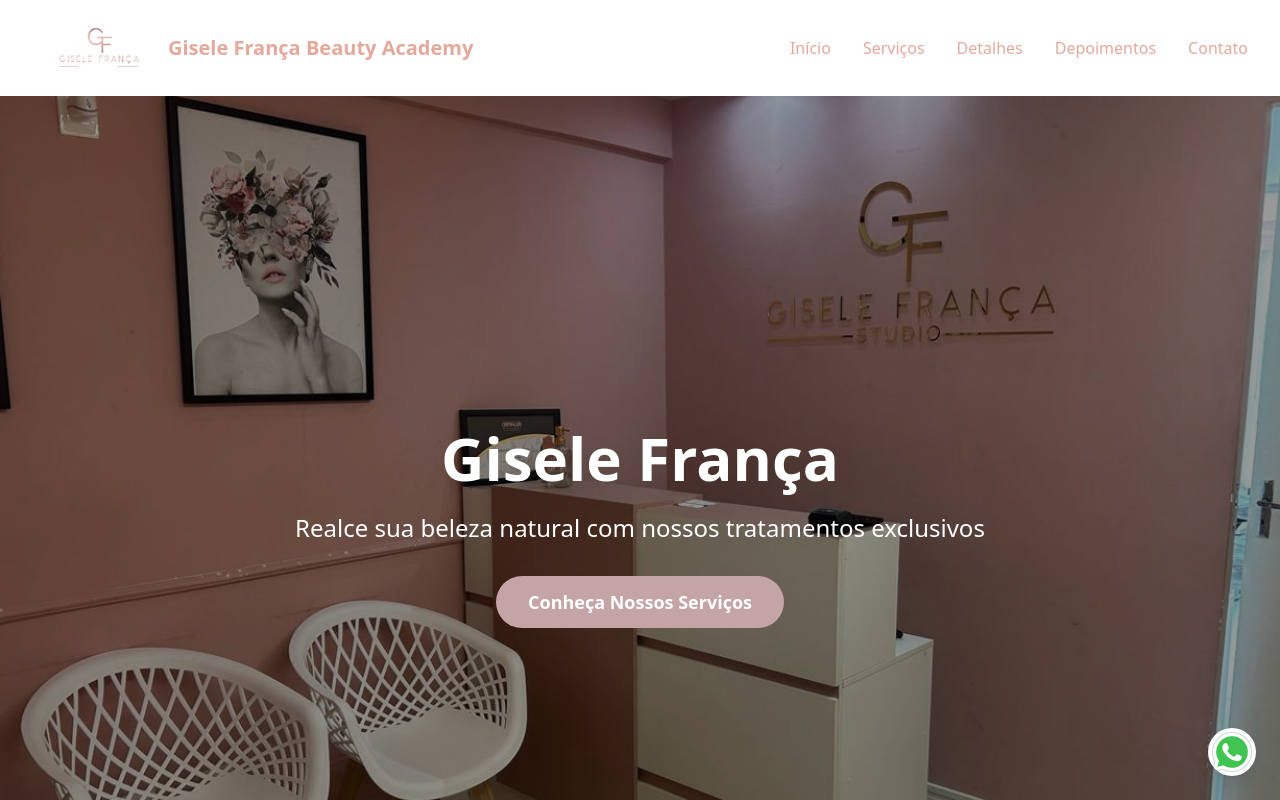
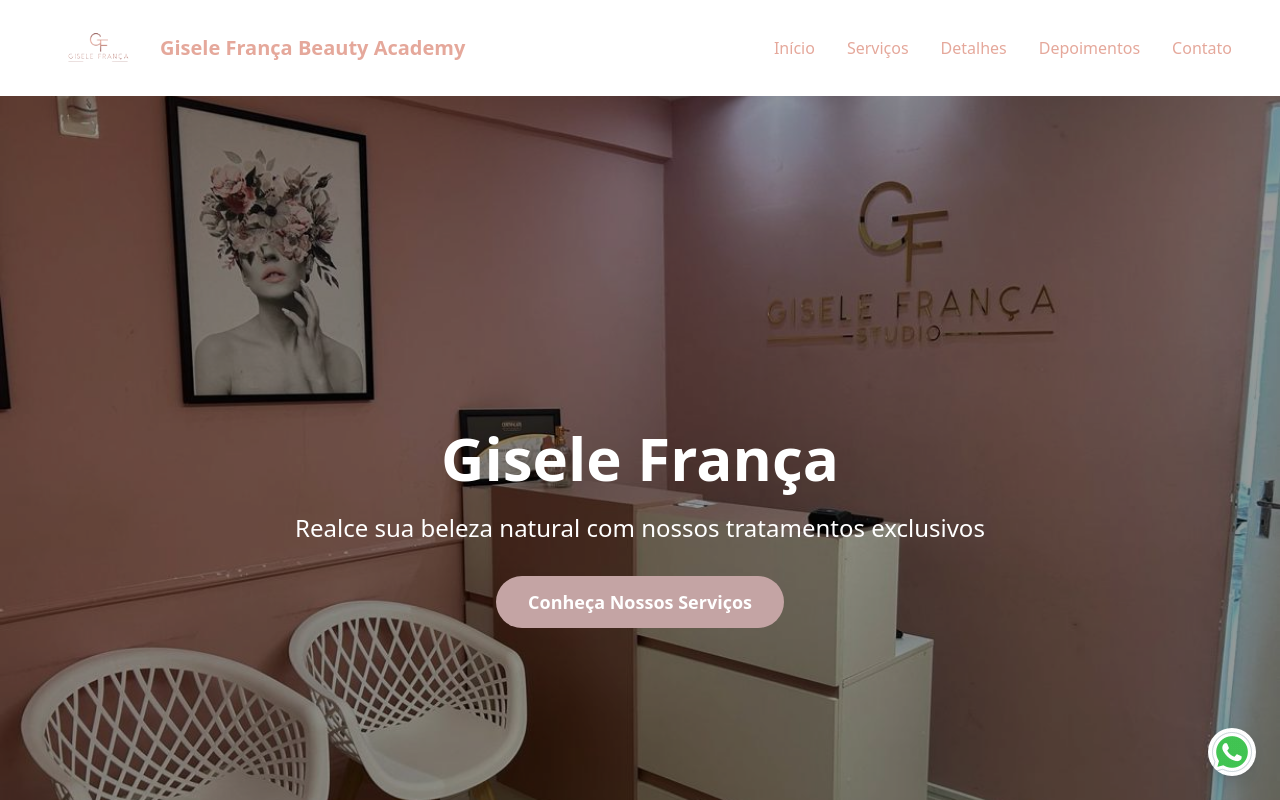
Before and after one commit to FabricioFelix-25/GF-BEAUTY-ACADEMY-main, a React (Vite) app in the folder project/: page / in a window 1280 px wide. Shown: the top 800 px of the page. Built offline with nearby package versions, Linux system fonts and the light colour scheme.

Commit message:
Corrigido Navbar torto

```diff
--- a/project/src/components/Navbar.tsx
+++ b/project/src/components/Navbar.tsx
@@ -6,22 +6,20 @@ const Navbar = () => {
 
   return (
     <nav className="bg-rosaEscuro text-white p-4 shadow-md">
-      <div className="container mx-auto px-4">
+      <div className="container mx-auto px-4 md:px-8">
         <div className="flex justify-between items-center h-16">
-          <div className="flex items-center">
-            <img src="/imagens/logo.png" alt="NL Beauty" className="h-32 w-auto" />
-            <span className="ml-2 text-xl font-bold text-[#E5A89B]">Gisele França Beauty Academy</span>
+          <div className="flex items-center space-x-4">
+            <img src="/imagens/logo.png" alt="NL Beauty" className="h-24 w-auto" />
+            <span className="text-xl font-bold text-[#E5A89B]">Gisele França Beauty Academy</span>
           </div>
 
           <div className="hidden md:flex space-x-8">
             <a href="#inicio" className="text-[#E5A89B] hover:text-pink-600">Início</a>
             <a href="#servicos" className="text-[#E5A89B] hover:text-pink-600">Serviços</a>
-  {/* <a href="#cursos" className="text-[#E5A89B] hover:text-pink-600">Cursos</a> */}
             <a href="#detalhes" className="text-[#E5A89B] hover:text-pink-600">Detalhes</a>
             <a href="#depoimentos" className="text-[#E5A89B] hover:text-pink-600">Depoimentos</a>
             <a href="#contato" className="text-[#E5A89B] hover:text-pink-600">Contato</a>
           </div>
-
 
           <div className="md:hidden">
             <button onClick={() => setIsOpen(!isOpen)} className="text-[#E5A89B]">
@@ -34,12 +32,10 @@ const Navbar = () => {
           <div className="px-2 pt-2 pb-3 space-y-1">
             <a href="#inicio" className="block px-3 py-2 text-[#E5A89B] hover:text-pink-600">Início</a>
             <a href="#servicos" className="block px-3 py-2 text-[#E5A89B] hover:text-pink-600">Serviços</a>
-      {/* <a href="#cursos" className="block px-3 py-2 text-[#E5A89B] hover:text-pink-600">Cursos</a> */}
-      <a href="#detalhes" className="text-[#E5A89B] hover:text-pink-600">Detalhes</a>
+            <a href="#detalhes" className="block px-3 py-2 text-[#E5A89B] hover:text-pink-600">Detalhes</a>
             <a href="#depoimentos" className="block px-3 py-2 text-[#E5A89B] hover:text-pink-600">Depoimentos</a>
             <a href="#contato" className="block px-3 py-2 text-[#E5A89B] hover:text-pink-600">Contato</a>
           </div>
-
         )}
       </div>
     </nav>
```
Lines whose indentation alone changed are shown as unchanged.
